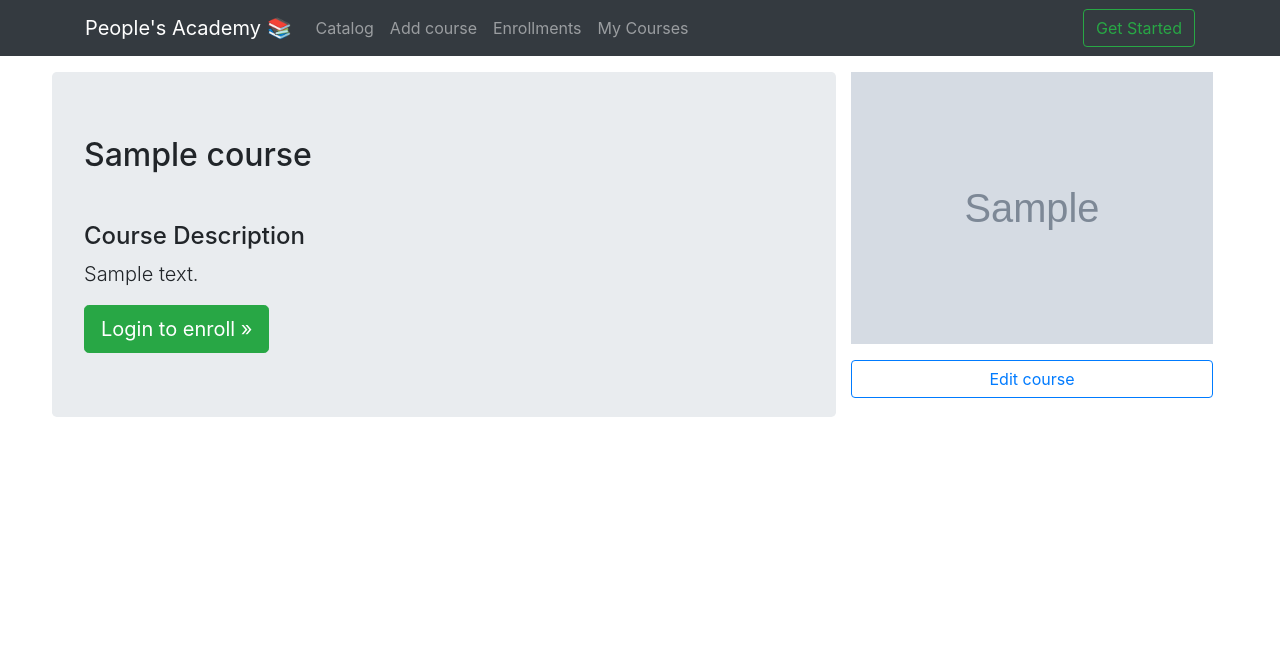
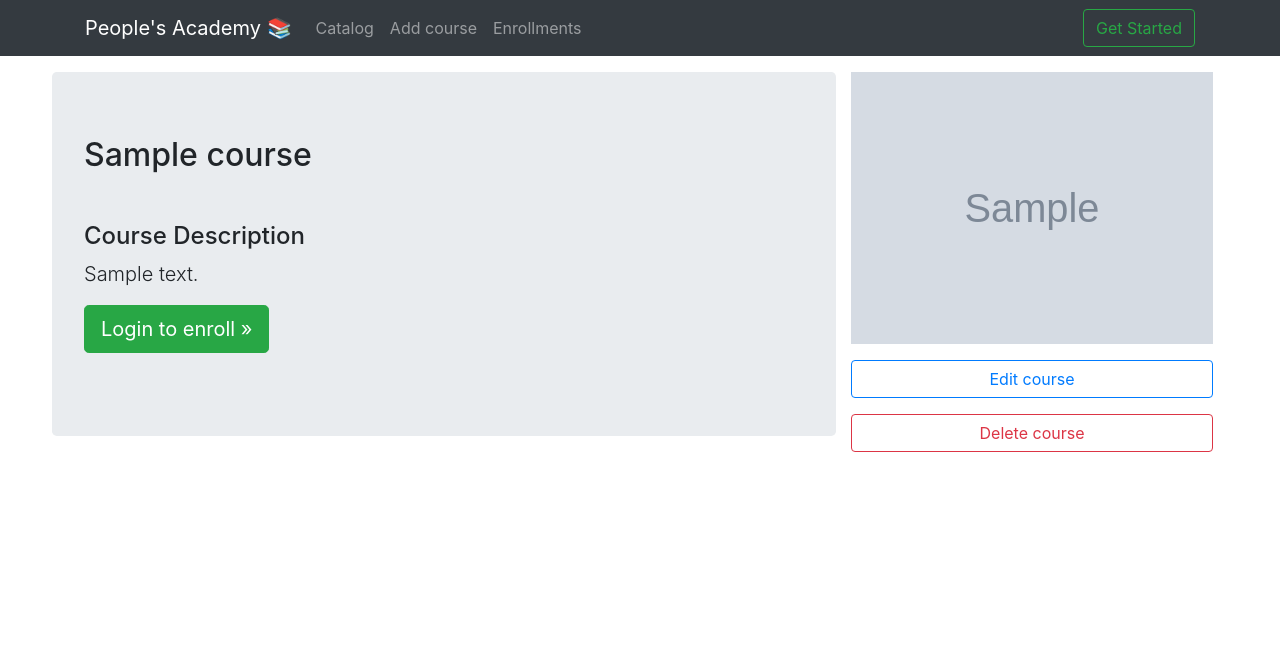
Before and after one commit to mdqara/FSND-Capstone, a Flask app: page /course/1 in a window 1280 px wide. Shown: the top 651 px of the page. Run offline with Flask 2, Linux system fonts and the light colour scheme; tables that the repository leaves empty hold one stand-in row (values such as "Sample post"); grey boxes marked "Sample" are stand-in pictures; some libraries are stand-ins or nearby versions.

Commit message:
Added delete course

```diff
--- a/application/routes.py
+++ b/application/routes.py
@@ -4,29 +4,34 @@ from models import Course, Instructor
 from models import db
 
 dummy_course = [{
+    "id": "1",
     "desc": "Hone specialized skills in Data Product Management and learn how to model data, identify trends in data, and leverage those insights to develop data-backed product strategy.",
     "duration": "1",
     "image_link": "https://www.udacity.com/www-proxy/contentful/assets/2y9b3o528xhq/4FCXQsUpzftEgEdFGqQmXE/8ba5c2e69a5b036d4dafe1ae5803fe60/syllabus__8_.jpg",
     "name": "Applying Data Science to Product Management"
-  },
-  {
+},
+    {
+    "id": "2",
     "desc": "Learn SQL, the core language for Big Data analysis, and enable insight-driven decision-making and strategy for your business.",
     "duration": "2",
     "image_link": "https://www.udacity.com/www-proxy/contentful/assets/2y9b3o528xhq/219UNjX4r925AbuYRhbFYa/cc41f3d6d2a53d23637335a7a81baa1b/syllabus__6_.jpg",
     "name": "Learn SQL+"
-  },
-  {
+},
+    {
+    "id": "3",
     "desc": "Gain foundational data skills applicable to marketing. Collect and analyze data, model marketing scenarios, and communicate your findings with Excel, Tableau, Google Analytics, and Data Studio.",
     "duration": "3",
     "image_link": "https://www.udacity.com/www-proxy/contentful/assets/2y9b3o528xhq/1rJDmku9XmR3FlxsyJ8JVc/a6442a0ef3d7200af03b9107e15f894c/MAND_Syllabus.jpg",
     "name": "Become a Marketing Analyst "
-  },
-  {
+},
+    {
+    "id": "4",
     "desc": "Learn foundational machine learning techniques -- from data manipulation to unsupervised and supervised algorithms.",
     "duration": "3",
     "image_link": "https://www.udacity.com/www-proxy/contentful/assets/2y9b3o528xhq/4BPXeRdaDDHpbKZOTJfG0a/4da8801f996950f2f2cb63b4561dbeaf/image-term1.jpg",
     "name": "Intro to Machine Learning with PyTorch"
-  }]
+}]
+
 
 @app.after_request
 def after_request(response):
@@ -41,12 +46,6 @@ def after_request(response):
 @app.route("/index")
 def index():
     return render_template('index.html', login=False)
-
-
-@app.route("/courses/")
-@app.route("/courses/<term>")
-def courses(term=2020):
-    return render_template("courses.html", courseData=courseData, courses=True)
 
 
 @app.route("/register")
@@ -91,8 +90,8 @@ def create_course():
     return render_template("enrollment.html", course_name=course_name)
 
 
-@app.route('/course/<int:index>')
-def course(index):
+@app.route('/course/<int:index>', methods=['GET'])
+def view_courses(index):
     result = db.session.query(Course).filter(Course.id == index)
     result = result[0]
 
@@ -107,31 +106,48 @@ def course(index):
     return render_template('course.html', course=json_data)
 
 
-@app.route("/update-course/<int:index>", methods=['POST'])
+@app.route("/course/<int:index>", methods=['POST'])
 def update_course(index):
 
-    # try:
+    try:
+        result = db.session.query(Course).filter(Course.id == index)
+        result = result[0]
+        course = result
 
-    result = db.session.query(Course).filter(Course.id == index)
-    result = result[0]
-    course = result
+        course.name = request.form.get('course-name')
+        course.description = request.form.get('course-description')
+        course.duration = request.form.get('course-duration')
+        course.image_link = request.form.get('course-img-URL')
 
-    course.name = request.form.get('course-name')
-    course.description = request.form.get('course-description')
-    course.duration = request.form.get('course-duration')
-    course.image_link = request.form.get('course-img-URL')
+        db.session.commit()
 
-    db.session.commit()
+    except Exception as e:
+        db.session.rollback()
+        print(e)
 
-    return redirect(url_for('course', index=index))
+    finally:
+        db.session.close()
+
+    return redirect(url_for('view_courses', index=index))
 
 
-# except Exception as e:
-#    db.session.rollback()
-#    print(e)
+@app.route("/course/<int:index>", methods=['DELETE'])
+def delete_course(index):
+    try:
+        result = db.session.query(Course).filter(Course.id == index)
+        result = result[0]
 
-# finally:
-#    db.session.close()
+        db.session.delete(result)
+        db.session.commit()
+
+    except Exception as e:
+        db.session.rollback()
+        print(e)
+
+    finally:
+        db.session.close()
+
+    return render_template('catalog.html')
 
 
 @app.route("/enrollment", methods=["GET", "POST"])
@@ -150,7 +166,7 @@ def enrollment():
     '''
 
 
-@app.route('/view_catalog')
+@app.route('/catalog')
 def view_catalog():
 
     courses = Course.query.all()
@@ -165,12 +181,9 @@ def view_catalog():
             "image_link": course.image_link
         })
 
+    #data = data + dummy_course
+
     return render_template("catalog.html", courses=data)
-
-
-@app.route('/view_courses')
-def view_courses():
-    return render_template("courses.html")
 
 
 @app.route('/api/')
--- a/application/templates/course.html
+++ b/application/templates/course.html
@@ -27,17 +27,21 @@
             </div>
 
             <div class="mt-3 mb-3">
-                <button type="button" class="btn btn-outline-primary btn-block" href="#addEmployeeModal"
-                    data-toggle="modal"> Edit course</button>
+                <button type="button" class="btn btn-outline-primary btn-block" href="#editModal" data-toggle="modal">
+                    Edit course</button>
+            </div>
+            <div class="mt-3 mb-3">
+                <button type="button" class="btn btn-outline-danger btn-block" href="#deleteModal" data-toggle="modal">
+                    Delete course</button>
             </div>
         </div>
     </div>
 </div>
 
-<div id="addEmployeeModal" class="modal fade">
+<div id="editModal" class="modal fade">
     <div class="modal-dialog">
         <div class="modal-content">
-            <form action="/update-course/{{course.id}}" method="POST">
+            <form action="/course/{{course.id}}" method="POST">
                 <div class="modal-header">
                     <h4 class="modal-title">Edit Course</h4>
                     <button type="button" class="close" data-dismiss="modal" aria-hidden="true">&times;</button>
@@ -73,8 +77,36 @@
     </div>
 </div>
 
+<div class="modal fade" id="deleteModal" tabindex="-1" role="dialog" aria-labelledby="exampleModalLabel"
+    aria-hidden="true">
+    <div class="modal-dialog" role="document">
+        <div class="modal-content">
+            <div class="modal-header">
+                <h5 class="modal-title" id="exampleModalLabel">Delete confirmation</h5>
+                <button type="button" class="close" data-dismiss="modal" aria-label="Close">
+                    <span aria-hidden="true">&times;</span>
+                </button>
+            </div>
+            <div class="modal-body">
+                Are you sure that you want to delete this course, this action is not reversable.
+            </div>
+            <div class="modal-footer">
+                <input type="button" class="btn btn-default" data-dismiss="modal" value="Cancel">
+                <input type="submit" class="btn btn-danger" id="deleteBtn" data-id="{{course.id}}" value="Delete">
+            </div>
+        </div>
+    </div>
+</div>
+
 <script>
-
+    const deleteBtn = document.getElementById('deleteBtn');
+    deleteBtn.onclick = function (e) {
+        const id = e.target.dataset['id'];
+        fetch('/course/' + id, {
+            method: 'DELETE'
+        })
+        window.location = '/catalog'
+    }
 </script>
 
 {% endblock %}
--- a/application/templates/includes/nav.html
+++ b/application/templates/includes/nav.html
@@ -16,11 +16,8 @@
                                 <li class="nav-item">
                                         <a class="nav-link" href="{{url_for('enrollment')}}">Enrollments</a>
                                 </li>
-                                <li class="nav-item">
-                                        <a class="nav-link" href="{{url_for('view_courses')}}">My Courses</a>
-                                </li>
                         </ul>
-                        <ul class="nav navbar-nav navbar-right">
+                        <ul class=" nav navbar-nav navbar-right">
                                 <li>
                                         <a href="{{url_for('register')}}" class="btn btn-outline-success my-2 my-sm-0">
                                                 Get Started </a>
--- a/migrations/versions/bed9138060f1_.py
+++ b/migrations/versions/41459e157499_.py
@@ -1,8 +1,8 @@
 """empty message
 
-Revision ID: bed9138060f1
+Revision ID: 41459e157499
 Revises:
-Create Date: 2020-08-10 23:56:11.043355
+Create Date: 2020-08-11 12:48:29.748822
 
 """
 from alembic import op
@@ -10,7 +10,7 @@ import sqlalchemy as sa
 
 
 # revision identifiers, used by Alembic.
-revision = 'bed9138060f1'
+revision = '41459e157499'
 down_revision = None
 branch_labels = None
 depends_on = None
```
Also changed, not shown: 1 other file.
